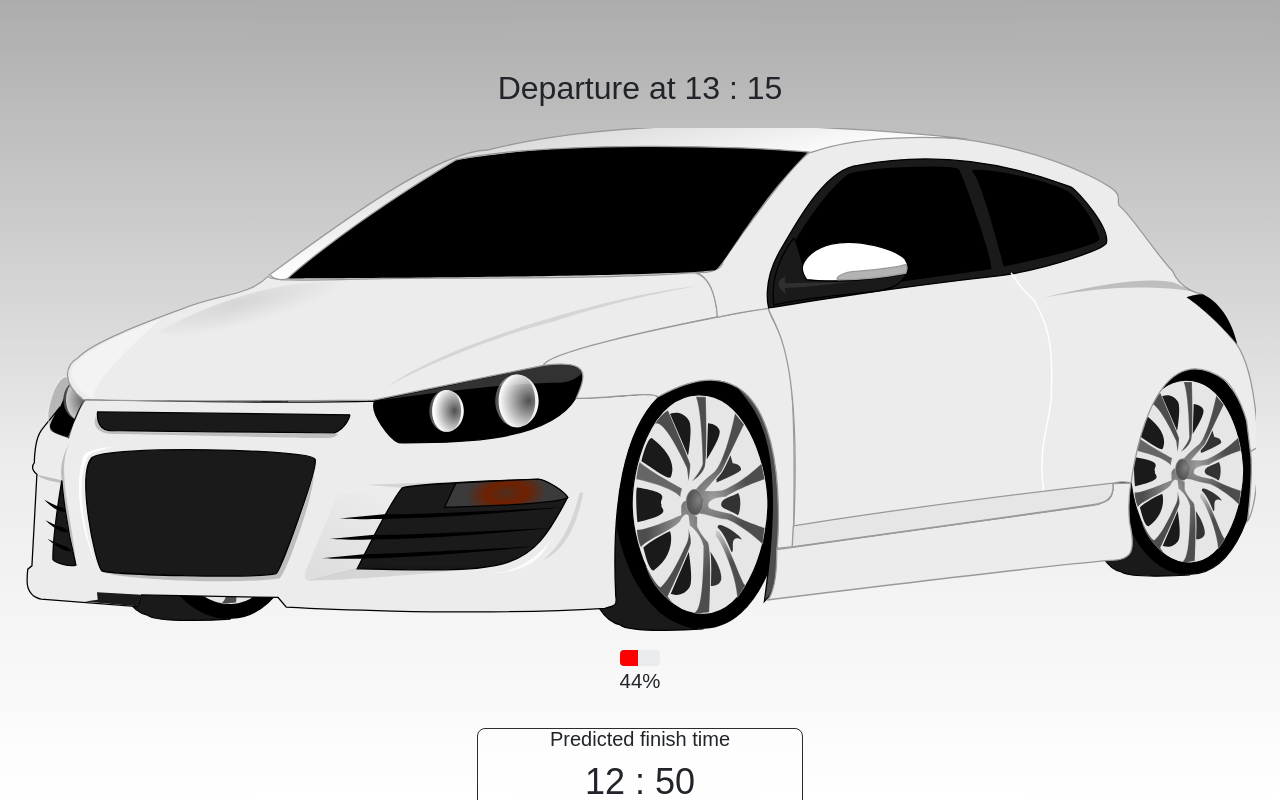
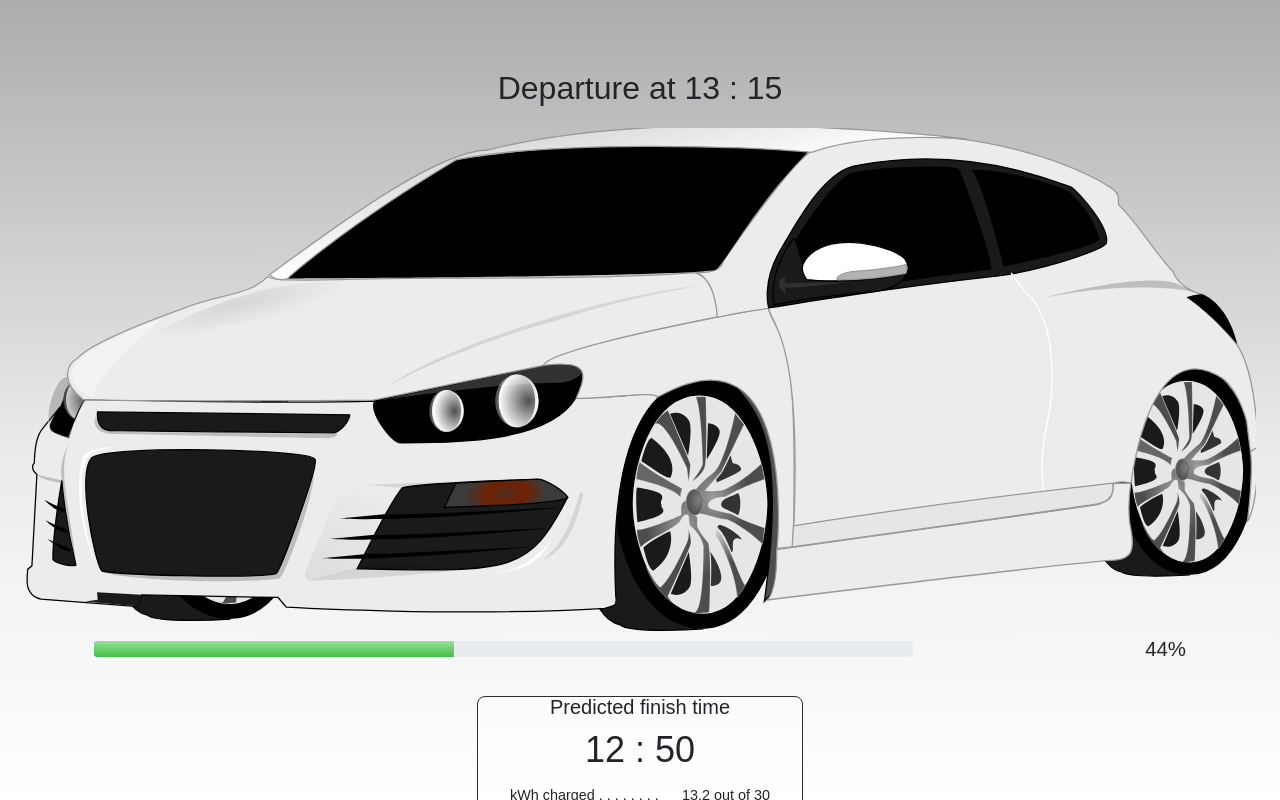
Before and after one commit to oltyx/design-project, a React (Create React App) app: page /session in a window 1280 px wide. Shown: the top 800 px of the page. Built offline with nearby package versions, Linux system fonts and the light colour scheme; a web font is replaced by a local one.

Commit message:
fixed progress bar

```diff
--- a/src/components/pages/ChargingSession.tsx
+++ b/src/components/pages/ChargingSession.tsx
@@ -1,4 +1,4 @@
-import React, {useState} from 'react';
+import React, {useCallback, useState} from 'react';
 import { useHistory } from "react-router-dom";
 import { Container, Row, Col, Label} from 'reactstrap';
 
@@ -12,22 +12,25 @@ import '../../styles/chargingSession.scss';
 // Page for the charging session as it goes on ("Session Page" on Figma)
 export default function ChargingSession() {
 
-    const[sessionTitle, setSessionTitle] = useState("Departure at ");
-    const[button, setButton] = useState("Stop");
-    const[time, setTime] = useState("13 : 15");
-    var today = new Date();
+    const [sessionTitle, setSessionTitle] = useState("Departure at ");
+    const [button, setButton] = useState("Stop");
+    const [time, setTime] = useState("13 : 15");
+    const [style, setStyle] = useState("linear-gradient(to bottom, #9AE09A 0%, #44BE44 100%)")
 
-    let history = useHistory();
+    const today = new Date();
 
-    function handleClick() {
+    const history = useHistory();
+
+    const handleClick = useCallback(() => {
         if (button==="Stop") {
             setTime(today.getHours() + ' : ' + today.getMinutes());
             setSessionTitle("Aborted at ");
             setButton("Finish");
+            setStyle("linear-gradient(to bottom, #F07878 0%, #9D1616 100%)")
         } else {
             history.push("/feedback");
         }
-    };
+    }, [history, style, sessionTitle, button, time]);
 
     return(
     <Container className="chargingSession">
@@ -44,9 +47,9 @@ export default function ChargingSession() {
                 />
             </Col>
         </Row>
-        <Row>
+        <Row className={"w-100"}>
             <Col>
-                <ProgressBar/>
+                <ProgressBar style={style}/>
             </Col>
         </Row>
         <Row>
--- a/src/components/pages/Start.tsx
+++ b/src/components/pages/Start.tsx
@@ -9,7 +9,7 @@ import { GlobalButton } from '../styled/Button';
 // Landing page
 export default function Start() {
 
-  let history = useHistory();
+  const history = useHistory();
 
   function handleClick() {
     history.push("/schedule");
--- a/src/components/widgets/ProgressBar.tsx
+++ b/src/components/widgets/ProgressBar.tsx
@@ -4,18 +4,23 @@ import { Progress, Container, Row, Col } from 'reactstrap';
 
 import '../../styles/lightMode.scss';
 import '../../styles/chargingSession.scss';
+
+
+interface ProgressBarProps {
+    style: string,
+}
 // Progress bar for the charging
-export default function ProgressBar() {
+export default function ProgressBar({style, ...props}: ProgressBarProps) {
 
-    const iconStyle = { backgroundColor: "red" }
+    const iconStyle = { backgroundImage: style, width: "100%", borderColor: "black" }
 
     return(
         <Container className="progressBarContainer">
-            <Row className="w-100">
-                <Col className="progressBar">
+            <Row className="w-100 progressBarRow">
+                <Col className="barCol">
                     <Progress barStyle={iconStyle} value={44}/>
                 </Col>
-                 <Col>
+                 <Col className={"percentageCol"}>
                     <div>44%</div>
                 </Col>
             </Row>
--- a/src/styles/chargingSession.scss
+++ b/src/styles/chargingSession.scss
@@ -28,7 +28,29 @@
         flex-direction: column;
         align-items: center;
         column-gap: 10px;
-        margin-top: 1rem;
+
+        .progressBarRow {
+            display: flex;
+            flex-direction: row;
+            align-items: center;
+
+            .percentageCol {
+                display: flex;
+                justify-content: end;
+                padding: 0;
+                margin: 0;
+                max-width: 25%;
+            }
+
+            .barCol {
+                padding: 0;
+                margin: 0;
+                min-width: 75%;
+            }
+
+        }
+
+
     }
 
     .statsContainer {
@@ -71,9 +93,9 @@
     margin-bottom: 1rem;
 }
 
-.progressBar {
-    background-color: $slider_color;
-}
+// .progressBar {
+//     background-color: $slider_color;
+// }
 
 //  .progressBar .progress-bar{
 //      background-color: $slider_color;
```
